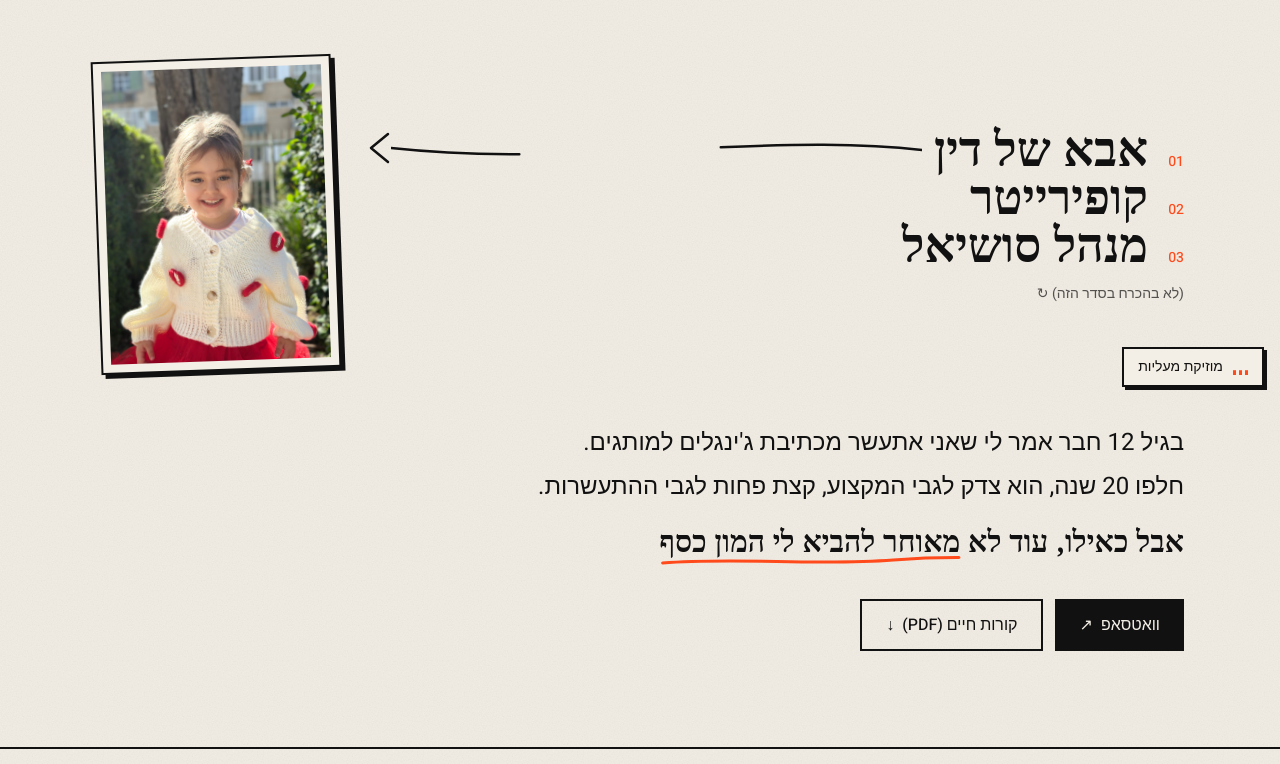
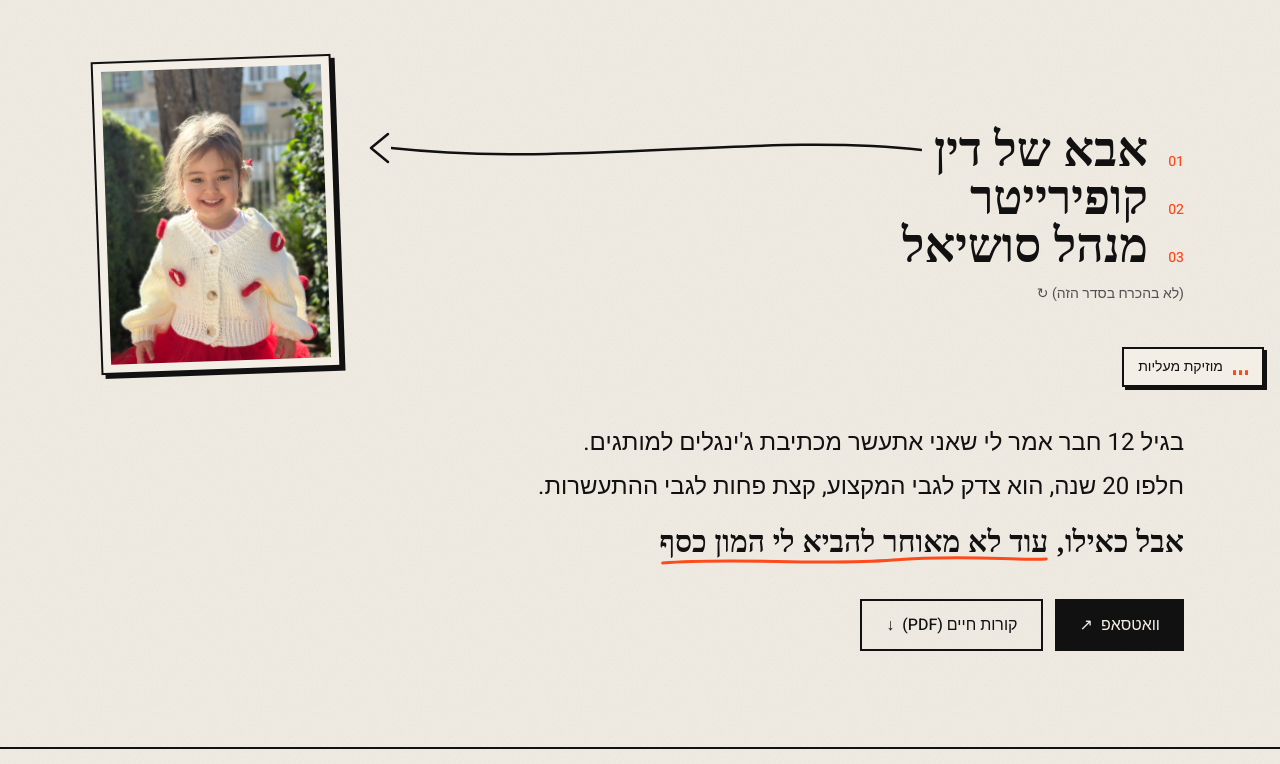
Before and after one commit to petelnir155-creator/COPY, a React (Vite) app: page / in a window 1280 px wide. Shown: the part 397-1161 px from the top of the page. Built offline with nearby package versions, Linux system fonts and the light colour scheme; a web font is replaced by a local one.

Commit message:
Add files via upload

```diff
--- a/src/components/Hero.tsx
+++ b/src/components/Hero.tsx
@@ -65,10 +65,13 @@ export default function Hero() {
 
                 {/* החץ שייך ל"אבא של דין", אז הוא זז איתו כשהסדר מתחלף ומצויר מחדש */}
                 {roleIdx === site.deanRoleIndex && photoOk && (
-                  <span
+                  <motion.span
                     key={pos}
                     aria-hidden
                     className="hidden flex-1 items-center self-center text-ink md:flex"
+                    initial={reduce ? undefined : { clipPath: "inset(-10% 0% -10% 100%)" }}
+                    animate={{ clipPath: "inset(-10% 0% -10% 0%)" }}
+                    transition={{ duration: 0.9, delay: 0.35, ease }}
                   >
                     <svg
                       className="h-10 min-w-[5rem] flex-1"
@@ -76,30 +79,24 @@ export default function Hero() {
                       preserveAspectRatio="none"
                       fill="none"
                     >
-                      <motion.path
+                      <path
                         d="M200 22 C 140 4, 70 40, 0 20"
                         stroke="currentColor"
                         strokeWidth="2.5"
                         strokeLinecap="round"
                         vectorEffect="non-scaling-stroke"
-                        initial={reduce ? undefined : ({ pathLength: 0 } as never)}
-                        animate={{ pathLength: 1 } as never}
-                        transition={{ duration: 0.7, delay: 0.35, ease }}
                       />
                     </svg>
                     <svg className="-ms-px h-10 w-6 flex-none" viewBox="0 0 24 40" fill="none">
-                      <motion.path
+                      <path
                         d="M20 6 L3 20 L20 34"
                         stroke="currentColor"
                         strokeWidth="2.5"
                         strokeLinecap="round"
                         strokeLinejoin="round"
-                        initial={reduce ? undefined : ({ pathLength: 0 } as never)}
-                        animate={{ pathLength: 1 } as never}
-                        transition={{ duration: 0.3, delay: 1.0, ease }}
                       />
                     </svg>
-                  </span>
+                  </motion.span>
                 )}
 
                 {/* במובייל התמונה מתחת לרשימה, אז החץ מתעקל כלפי מטה אליה */}
@@ -187,26 +184,25 @@ export default function Hero() {
           {site.jingleKicker}{" "}
           <span className="relative inline-block">
             <span className="relative z-10">{site.jingleKickerHighlight}</span>
-            <svg
+            <motion.svg
               aria-hidden
               className="absolute inset-x-0 -bottom-2 h-3 w-full text-accent"
+              initial={{ clipPath: "inset(-20% 0% -20% 100%)" }}
+              whileInView={{ clipPath: "inset(-20% 0% -20% 0%)" }}
+              viewport={{ once: true }}
+              transition={{ duration: 0.9, delay: 0.6, ease }}
               viewBox="0 0 300 12"
               preserveAspectRatio="none"
               fill="none"
             >
-              <motion.path
+              <path
                 d="M2 8 C 60 2, 120 11, 180 5 S 270 6, 298 4"
                 stroke="currentColor"
                 strokeWidth="3"
                 strokeLinecap="round"
                 vectorEffect="non-scaling-stroke"
-                // cast: טיפוסי framer-motion מתנגשים עם pathLength של SVG
-                initial={{ pathLength: 0 } as never}
-                whileInView={{ pathLength: 1 } as never}
-                viewport={{ once: true }}
-                transition={{ duration: 0.9, delay: 0.6, ease }}
               />
-            </svg>
+            </motion.svg>
           </span>
         </motion.p>
       </div>
```
